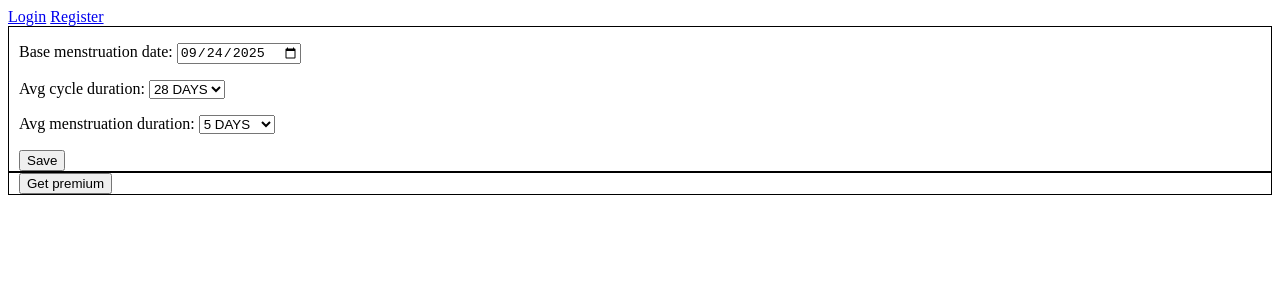
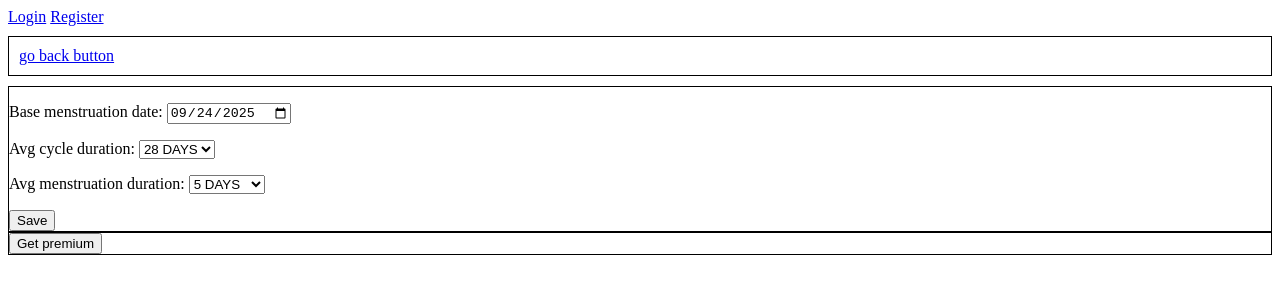
Before and after one commit to Grocery4/FlorCycle, a Django app: template project/dashboard/templates/dashboard/settings.html in a window 1280 px wide. Shown: the top 300 px of the page. Run offline with Django 5.2, Linux system fonts and the light colour scheme; the template is opened without the code that fills it: values named after a table or form of the project are taken from there, others are empty.

Commit message:
removed user.is_authenticated if clause, as the pages which include the topbars have already requirement decorators attached. included go back to homepage button in settings

```diff
--- a/project/dashboard/static/dashboard/css/settings.css
+++ b/project/dashboard/static/dashboard/css/settings.css
@@ -1,4 +1,3 @@
-.settings-wrapper > div {
+.settings-sections >  div {
     border: 1px solid black;
-    padding: 0 10px;
 }
--- a/project/dashboard/templates/dashboard/settings.html
+++ b/project/dashboard/templates/dashboard/settings.html
@@ -3,8 +3,14 @@
 
 {% block extra_head %}<link rel="stylesheet" href={% static "dashboard/css/settings.css" %}>{% endblock extra_head %}
 {% block title %}Settings{% endblock title %}
+
 {% block content %}
-    <div class="settings-wrapper">
+    <div class="settings-content-wrapper">
+        <div class="settings-top-bar">
+            {% include "dashboard/settings_topbar.html" %}
+        </div>
+
+        <div class="settings-sections">
             <div class="cycle-details">
                 <form method='post'>
                     {% csrf_token %}
@@ -21,5 +27,6 @@
                 {% endif %}
             </div>
         </div>
+    </div>
 
 {% endblock content %}
--- /dev/null
+++ b/project/dashboard/templates/dashboard/settings_topbar.html
@@ -0,0 +1,6 @@
+{% load static %}
+<link rel="stylesheet" href={% static "dashboard/css/top_bar.css" %}>
+
+<div class="top-bar">
+    <a href="{% url 'dashboard:homepage'%}" class="settings">go back button</a>
+</div>
```
Also changed, not shown: project/dashboard/templates/dashboard/dashboard_topbar.html (+4 -6 lines). Lines whose indentation alone changed are shown as unchanged.
